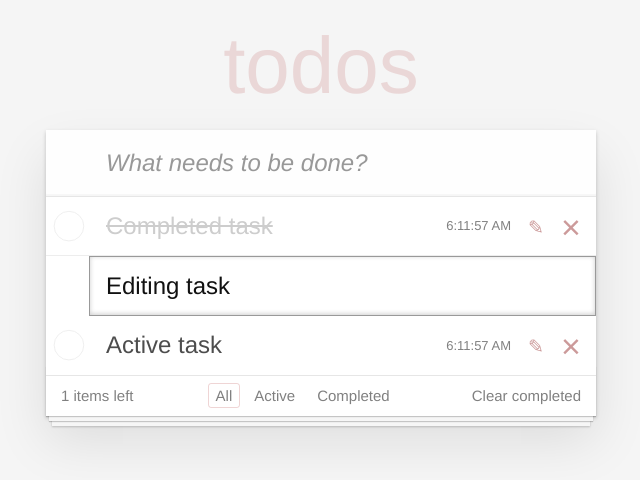
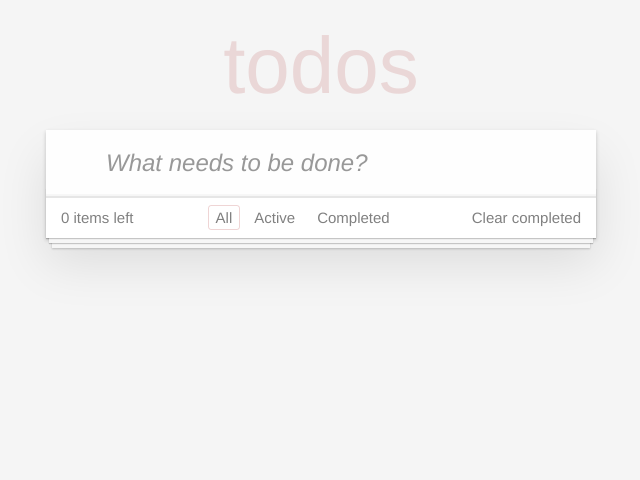
Before and after one commit to vonSch4/todo-app, a React (Create React App) app: page / in a window 1280 px wide. Shown: the top 480 px of the page, without its empty margins (319-959 px from the left). Built offline with nearby package versions, Linux system fonts and the light colour scheme.

Commit message:
feat: function for adding and removing list items

```diff
--- a/src/components/App/App.js
+++ b/src/components/App/App.js
@@ -5,37 +5,60 @@ import NewTaskForm from "../NewTaskForm";
 import TaskList from "../TaskList";
 
 export default class App extends React.Component {
-  todos = [
-    {
-      id: 1,
-      completed: true,
-      editing: false,
-      value: "Completed task",
-      date: new Date().toLocaleTimeString(),
-    },
-    {
-      id: 2,
-      completed: false,
-      editing: true,
-      value: "Editing task",
-      date: new Date().toLocaleTimeString(),
-    },
-    {
-      id: 3,
-      completed: false,
-      editing: false,
-      value: "Active task",
-      date: new Date().toLocaleTimeString(),
-    },
-  ];
+  constructor(props) {
+    super(props);
+    this.deleteItem = this.deleteItem.bind(this);
+    this.addItem = this.addItem.bind(this);
+    this.state = {
+      todos: [],
+    };
+  }
+
+  addItem(evt) {
+    if (evt.code === "Enter") {
+      evt.preventDefault();
+
+      console.log(evt.target.value);
+
+      this.setState((prevState) => {
+        const newItem = {
+          id: prevState.todos.length ? prevState.todos.length + 1 : 1,
+          editing: false,
+          value: evt.target.value,
+          date: new Date().toLocaleTimeString(),
+        };
+
+        const newTodos = [...prevState.todos, newItem];
+
+        evt.target.value = "";
+
+        return {
+          todos: newTodos,
+        };
+      });
+    }
+  }
+
+  deleteItem(identificator) {
+    this.setState((prevState) => {
+      const items = prevState.todos.filter(({ id }) => {
+        return id !== identificator;
+      });
+      return {
+        todos: items,
+      };
+    });
+  }
 
   render() {
+    const { todos } = this.state;
+
     return (
       <section className="todoapp">
-        <NewTaskForm />
+        <NewTaskForm addItem={this.addItem} />
         <main className="main">
-          <TaskList todos={this.todos} />
-          <Footer todos={this.todos} />
+          <TaskList todos={todos} onClickDelete={this.deleteItem} />
+          <Footer todos={todos} />
         </main>
       </section>
     );
--- a/src/components/NewTaskForm/NewTaskForm.js
+++ b/src/components/NewTaskForm/NewTaskForm.js
@@ -2,6 +2,8 @@ import React from "react";
 
 export default class NewTaskForm extends React.Component {
   render() {
+    const { addItem } = this.props;
+
     return (
       <form className="header">
         <h1>todos</h1>
@@ -10,6 +12,7 @@ export default class NewTaskForm extends React.Component {
             className="new-todo"
             placeholder="What needs to be done?"
             autoFocus
+            onKeyDown={addItem}
           />
         </label>
       </form>
--- a/src/components/Task/Task.js
+++ b/src/components/Task/Task.js
@@ -1,30 +1,55 @@
 import React from "react";
 
 export default class Task extends React.Component {
+  constructor(props) {
+    super(props);
+    this.state = {
+      completed: false,
+    };
+    this.onValueClick = this.onValueClick.bind(this);
+  }
+
+  onValueClick() {
+    this.setState(({ completed }) => {
+      return {
+        completed: !completed,
+      };
+    });
+  }
+
   render() {
-    const todo = this.props.todo;
-    let liClassName = null;
-    let inputEditing = null;
+    const { editing, value, date, onClickDelete } = this.props;
+    const { completed } = this.state;
 
-    if (todo.completed) {
+    let liClassName;
+    let inputEditing;
+
+    if (completed) {
       liClassName = "completed";
-    } else if (todo.editing) {
+    } else if (editing) {
       liClassName = "editing";
       inputEditing = (
-        <input type="text" className="edit" defaultValue={todo.value}></input>
+        <input type="text" className="edit" defaultValue={value}></input>
       );
     }
 
     return (
       <li className={liClassName}>
         <div className="view">
-          <input className="toggle" type="checkbox" />
+          <input
+            className="toggle"
+            type="checkbox"
+            onClick={this.onValueClick}
+          />
           <label>
-            <span className="description">{this.props.todo.value}</span>
-            <span className="created">{this.props.todo.date}</span>
+            <span className="description">{value}</span>
+            <span className="created">{date}</span>
           </label>
           <button className="icon icon-edit"></button>
-          <button className="icon icon-destroy"></button>
+          <button
+            className="icon icon-destroy"
+            onClick={onClickDelete}
+          ></button>
         </div>
         {inputEditing}
       </li>
--- a/src/components/TaskList/TaskList.js
+++ b/src/components/TaskList/TaskList.js
@@ -4,11 +4,19 @@ import Task from "../Task";
 
 export default class TaskList extends React.Component {
   render() {
+    const { todos, onClickDelete } = this.props;
+
     return (
       <ul className="todo-list">
-        {this.props.todos.map((prop) => {
+        {todos.map((prop) => {
           const { id: key, ...todo } = prop;
-          return <Task key={key} todo={todo} />;
+          return (
+            <Task
+              key={key}
+              {...todo}
+              onClickDelete={() => onClickDelete(key)}
+            />
+          );
         })}
       </ul>
     );
```
